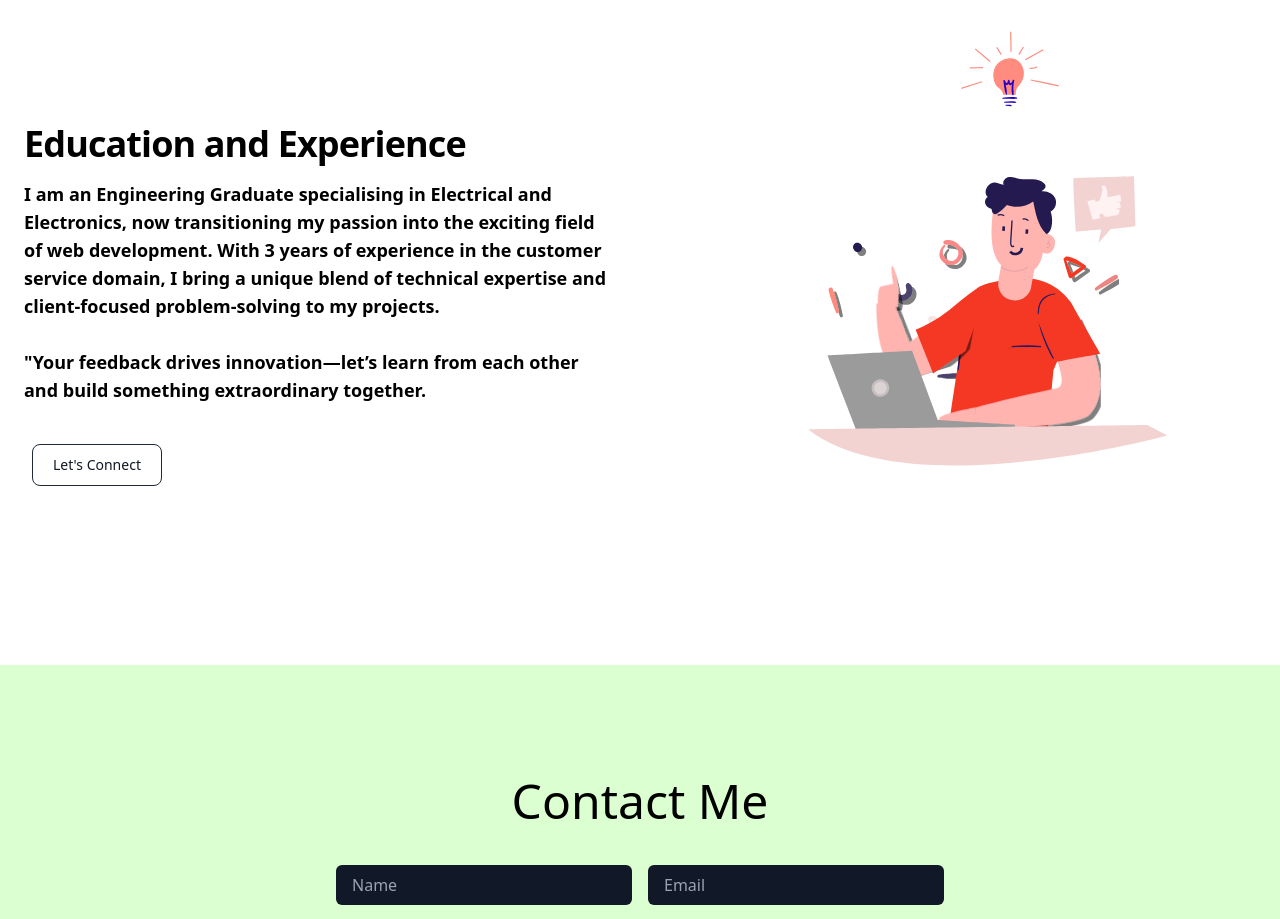
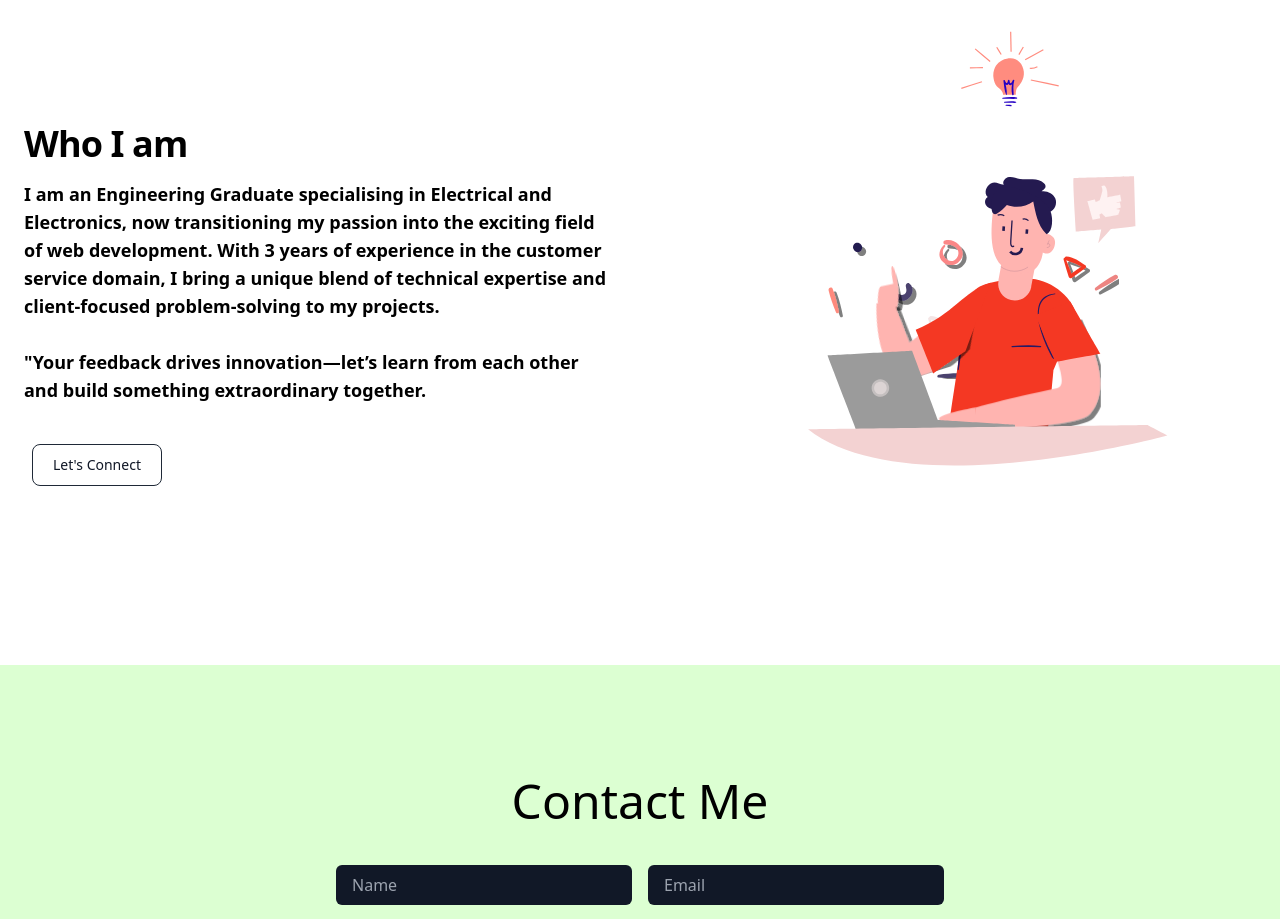
Before and after one commit to naveensivakumar14/myPortfolio-react, a React (Vite) app: page / in a window 1280 px wide. Shown: the part 2980-3899 px from the top of the page. Built offline with nearby package versions, Linux system fonts and the light colour scheme.

Commit message:
Details section title changed to "Who I am"

```diff
--- a/src/components/Details.jsx
+++ b/src/components/Details.jsx
@@ -22,7 +22,7 @@ function Details(){
         <section class="bg-white"  data-aos="fade-up">
             <div class="gap-16 items-center py-8 px-4 mx-auto max-w-screen-xl lg:grid lg:grid-cols-2 lg:py-16 lg:px-6">
                 <div class="font-light text-black sm:text-lg  ">
-                    <h2 class="mb-4 text-2xl text-center md:text-4xl md:text-left tracking-tight font-semibold">Education and Experience</h2>
+                    <h2 class="mb-4 text-2xl text-center md:text-4xl md:text-left tracking-tight font-semibold">Who I am</h2>
                     <p class="font-semibold text-justify mb-3 p-4 md:p-0 md:text-left ">I am an Engineering Graduate specialising in Electrical and Electronics, now transitioning my passion into the exciting field of web development. With 3 years of experience in the customer service domain, I bring a unique blend of technical expertise and client-focused problem-solving to my projects.</p>
                     <p className=" font-semibold px-4 md:py-4 md:px-0">"Your feedback drives innovation—let’s learn from each other and build something extraordinary together.</p>
 
```
